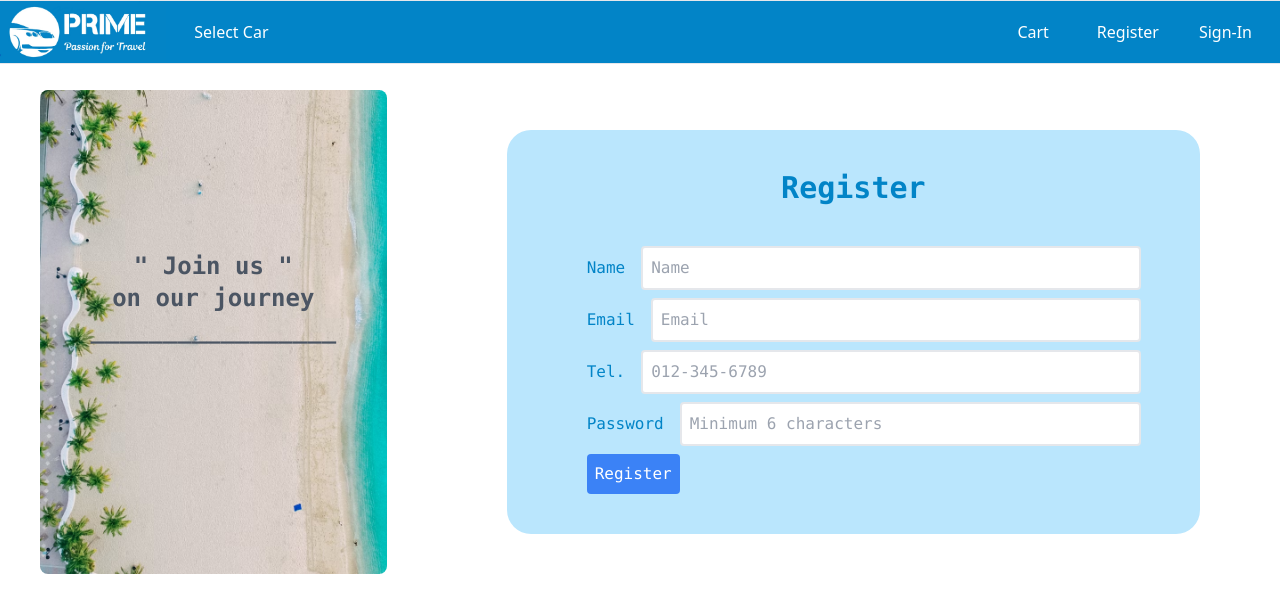
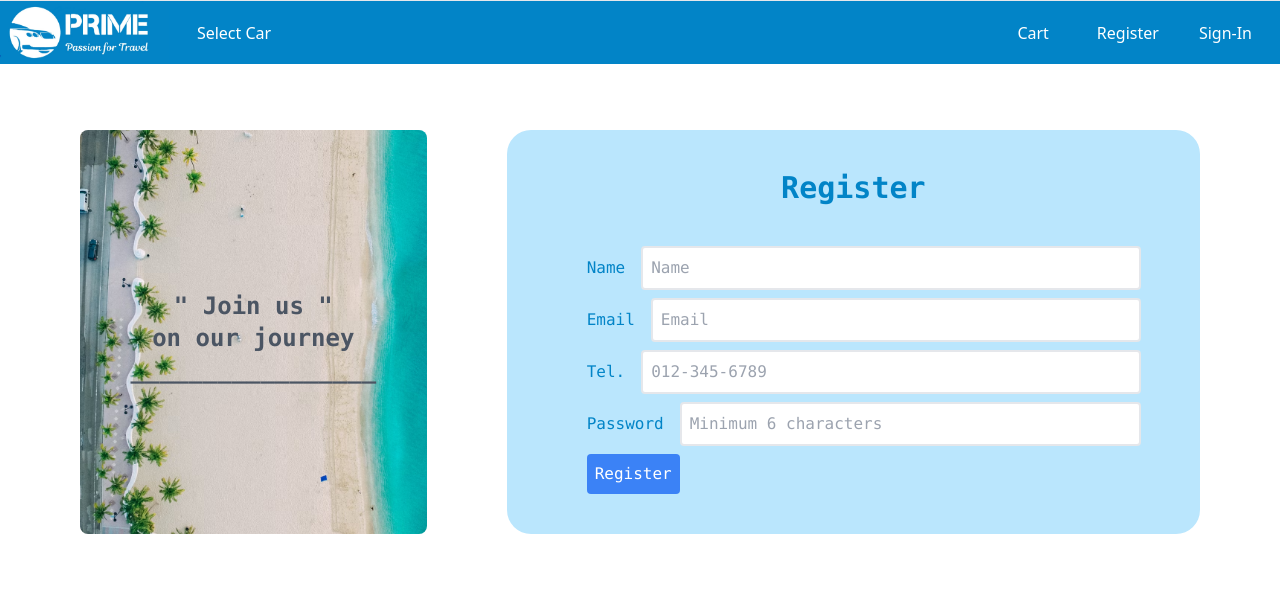
Before and after one commit to PIVIIII/PJ-Cha, a Next.js app: page /api/auth/register in a window 1280 px wide. Shown: the top 612 px of the page. Built offline with nearby package versions, Linux system fonts and the light colour scheme; no server answers.

Commit message:
edit uxui-2 register +color hover button TravalCard + delete border TopMenu + color text page

```diff
--- a/src/app/api/auth/register/page.tsx
+++ b/src/app/api/auth/register/page.tsx
@@ -31,7 +31,7 @@ export default function RegisterPage() {
         <main className="w-full h-full">
             <div className='flex flex-row font-mono'>
 
-                <div className='right w-1/3 m-10 relative'>
+                <div className=' w-1/3 mt-20 ml-20 mb-20 relative'>
                     <Image src='/img/Pregis.jpg'
                     alt='register'
                     fill={true} className='object-cover absolute rounded-lg'
@@ -43,7 +43,7 @@ export default function RegisterPage() {
                     </div>
                 </div>
 
-                <div className='right bg-sky-200 w-2/3 m-20 rounded-3xl text-sky-600 '>
+                <div className='bg-sky-200 w-2/3 m-20 rounded-3xl text-sky-600 '>
                     <h1 className="text-3xl text-center my-10 font-bold">Register</h1>
                     <form onSubmit={handleSubmit}>
 
--- a/src/components/Banner.tsx
+++ b/src/components/Banner.tsx
@@ -13,15 +13,15 @@ export default function Banner () {
     console.log(session?.user.token)
 
     return (
-        <div className='block p-5 m-0 w-screen h-[550px] relative'
+        <div className='block p-5 m-0 w-screen h-[560px] relative'
         onClick={ ()=> {setIndex(index+1) }}>
             <Image src={covers[index%3]}
             alt='cover'
             fill={true}
             objectFit='cover'/>
             <div className='relative top-20 z-20 text-center'>
-                <h1 className='text-4xl font-medium'>Your Travel Partner</h1>
-                <h3 className='text-2xl font-serif'>Explore Your World with us</h3>
+                <h1 className='text-4xl font-mono font-semibold text-sky-800'>Your Travel Partner</h1>
+                <h3 className='text-2xl font-serif font-medium text-sky-900'>Explore Your World with us</h3>
             </div>
             {
                 session? <div className='z-10 absolute top-5 right-10 font-semibold text-cyan-800 text-xl'>Hello {session.user?.name}</div>
--- a/src/components/TopMenu.tsx
+++ b/src/components/TopMenu.tsx
@@ -10,7 +10,7 @@ export default async function Topmenu() {
 
     return (
             <div className="h-16 bg-sky-600 fixed top-0 left-0 right-0
-            z-30 border-t border-b border-gray-200 flex flex-row text-white">
+            z-30 border-t flex flex-row text-white">
             <Image src={'/img/logo2.jpg'} className='h-full w-auto' alt='logo'
             width={0} height={0} sizes='100vh'/>
             <TopMenuItem title='Select Car' pageRef='/car'/>
--- a/src/components/TravelCard.tsx
+++ b/src/components/TravelCard.tsx
@@ -13,7 +13,7 @@ export function TravelCard() {
         <div className="w-[100%] mt-20 rounded-lg bg-white flex flex-col justify-center items-center">
             <VlogPlayer vdoSrc="/video/ThailandNatural.mp4" isPlaying={playing}></VlogPlayer>
             <div className="m-5">
-                <button className="block rounded-md bg-sky-600 hover:bg-indigo-600 px-3 py-2
+                <button className="block rounded-md bg-sky-600 hover:bg-sky-400 px-3 py-2
                 text-white shadow-sm"
                 onClick={ ()=> { setPlaying(!playing) } }>
                 { playing? 'Pause':'Play'}
```
